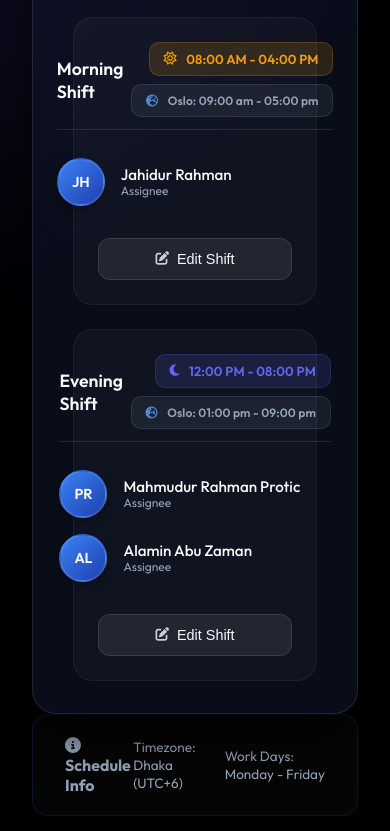
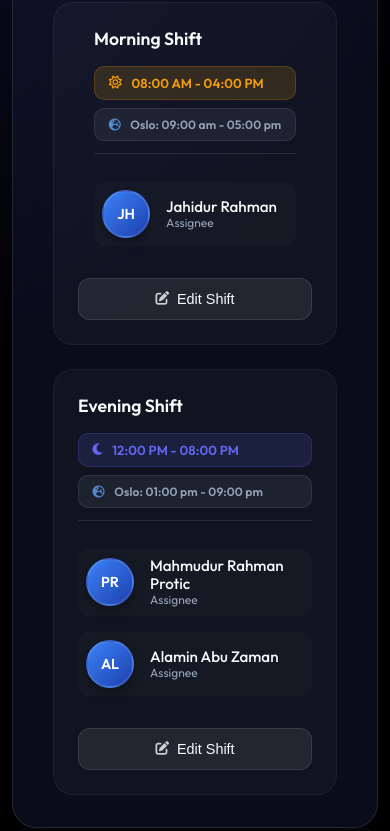
Before and after one commit to jhrahman/shiftmate, a website: page index.html in a window 390 px wide. Shown: the part 305-1136 px from the top of the page. Drawn offline with Linux system fonts and the light colour scheme.

Commit message:
Fix mobile overflow by stacking shift times and reducing container padding for narrow devices

```diff
--- a/style.css
+++ b/style.css
@@ -55,6 +55,13 @@ body {
     display: flex;
     flex-direction: column;
     gap: 2rem;
+}
+
+@media (max-width: 480px) {
+    .app-container {
+        padding: 1rem 0.75rem;
+        gap: 1.5rem;
+    }
 }
 
 /* Header */
@@ -207,7 +214,7 @@ body {
 .col-time {
     display: flex;
     flex-direction: column;
-    gap: 0.5rem;
+    gap: 0.75rem;
 }
 
 .time-group {
@@ -718,6 +725,35 @@ footer {
         /* For absolute positioning of edit icon */
     }
 
+    .col-time {
+        flex-direction: column;
+        align-items: flex-start;
+        gap: 0.75rem;
+    }
+
+    .time-group {
+        align-items: flex-start;
+        width: 100%;
+    }
+
+    .time-badge {
+        width: 100%;
+        justify-content: flex-start;
+    }
+
+    .assignee-card {
+        padding: 0.5rem;
+        background: rgba(255, 255, 255, 0.02);
+        border-radius: 12px;
+    }
+
+    .col-action {
+        position: relative;
+        top: 0;
+        right: 0;
+        margin-top: 1rem;
+    }
+
     /* Adjust controls toolbar for mobile */
     .controls-toolbar {
         flex-direction: column;
@@ -727,11 +763,14 @@ footer {
 
     .discord-controls {
         justify-content: space-between;
+        gap: 0.5rem;
     }
 
     .btn-discord {
         flex: 1;
         justify-content: center;
+        padding: 0.75rem 0.5rem;
+        font-size: 0.85rem;
     }
 }
 
@@ -774,11 +813,18 @@ footer {
 
 .col-time {
     display: flex !important;
-    flex-direction: row !important;
-    justify-content: space-between !important;
-    align-items: center !important;
+    flex-direction: column !important;
+    gap: 1rem !important;
     border-bottom: 1px solid rgba(255, 255, 255, 0.1) !important;
     padding-bottom: 0.75rem !important;
+}
+
+@media (min-width: 480px) {
+    .col-time {
+        flex-direction: row !important;
+        justify-content: space-between !important;
+        align-items: center !important;
+    }
 }
 
 .shift-name {
```
